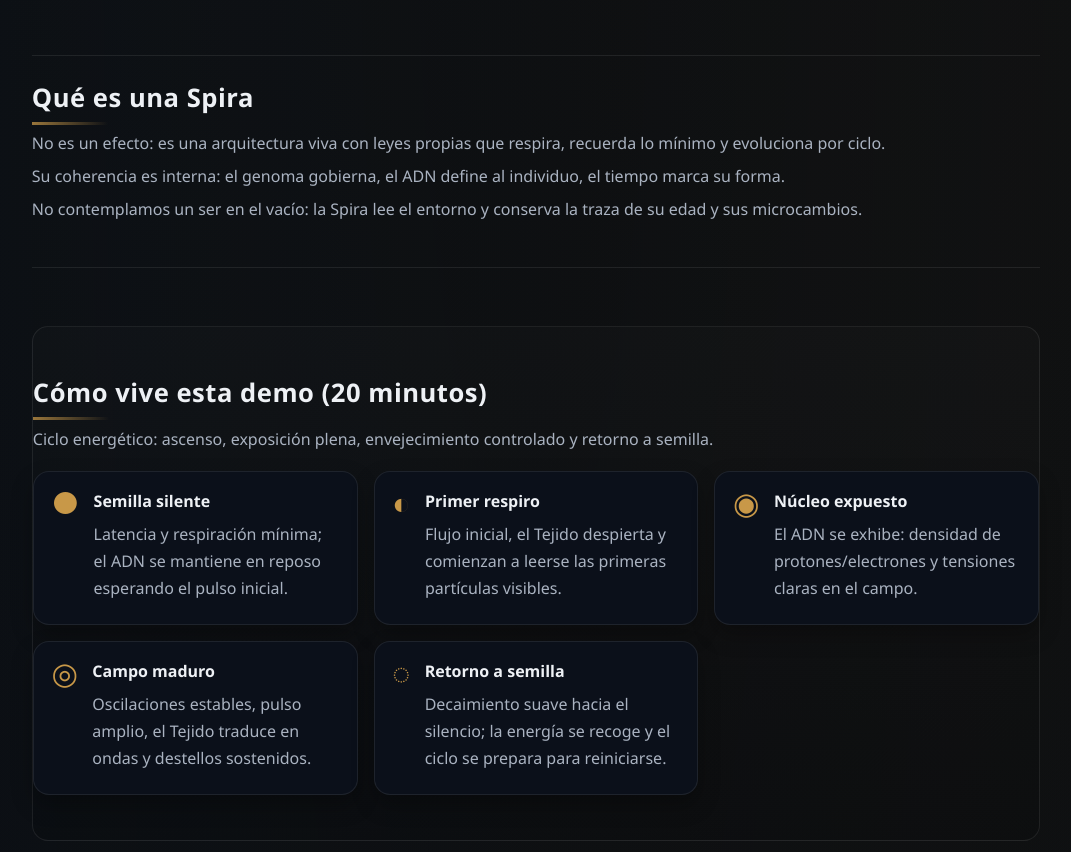
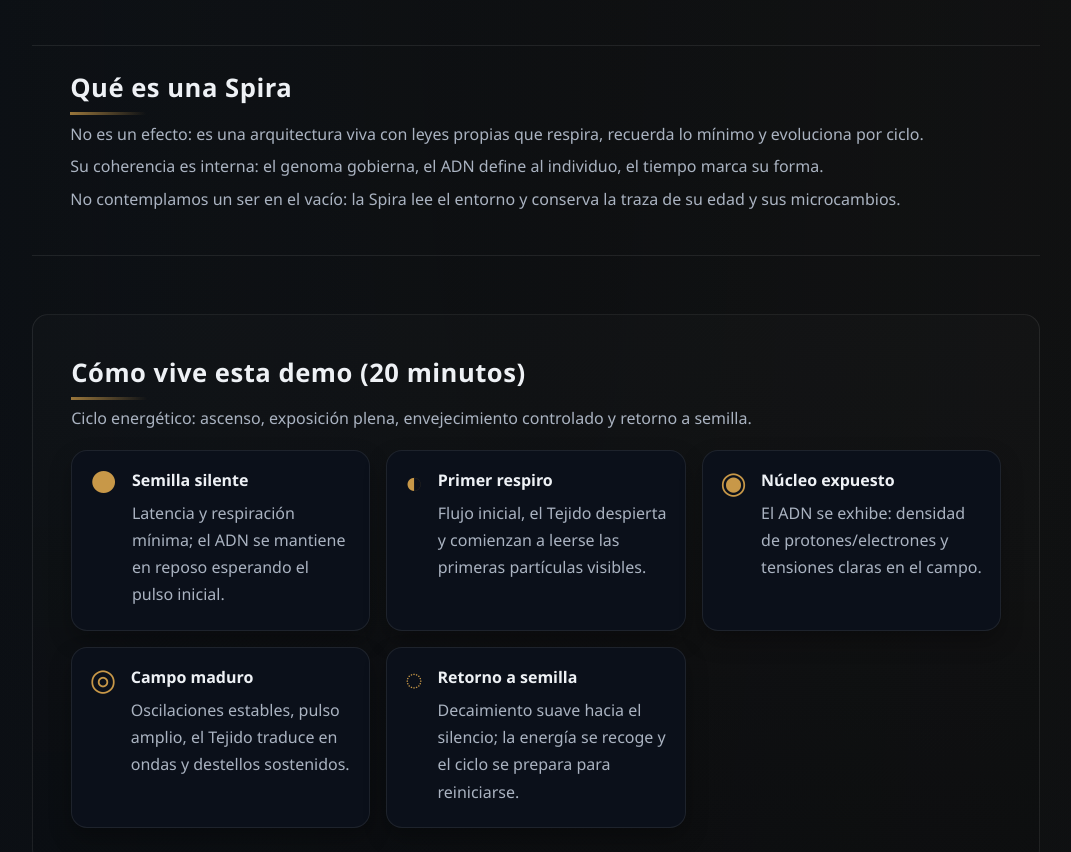
Before and after one commit to aquizu-ivan/spira-demo-landing, a website built with Vite: page index.html in a window 1280 px wide. Shown: the part 1505-2357 px from the top of the page, without its empty margins (104-1175 px from the left). Built offline with nearby package versions, Linux system fonts and the light colour scheme.

Commit message:
style: add inner padding to key panels (ticket-05 block 4.6)

```diff
--- a/src/style.css
+++ b/src/style.css
@@ -23,6 +23,8 @@
   --maxw: 1080px;
   --pad: clamp(1.1rem, 2.8vw, 2.6rem);
   --section-gap: clamp(2rem, 5vw, 3.6rem);
+  --panel-pad-x: clamp(18px, 3vw, 40px);
+  --panel-pad-y: clamp(18px, 3vw, 36px);
 }
 
 html {
@@ -176,6 +178,8 @@ h2 {
   letter-spacing: 0.02em;
   position: relative;
   padding-bottom: 0.35rem;
+  margin-top: 0;
+  margin-bottom: 0.65rem;
 }
 
 h3 {
@@ -278,12 +282,12 @@ section[id] {
 }
 
 .section {
-  padding-block: clamp(1.5rem, 3vw, 2.5rem);
+  padding: var(--panel-pad-y) var(--panel-pad-x);
   border-bottom: 1px solid var(--line);
 }
 
 .section--alt {
-  padding-block: clamp(1.8rem, 3.5vw, 2.8rem);
+  padding: var(--panel-pad-y) var(--panel-pad-x);
   background: linear-gradient(180deg, rgba(255, 255, 255, 0.015), rgba(0, 0, 0, 0.1));
   border: 1px solid var(--line);
   border-radius: var(--radius);
```
